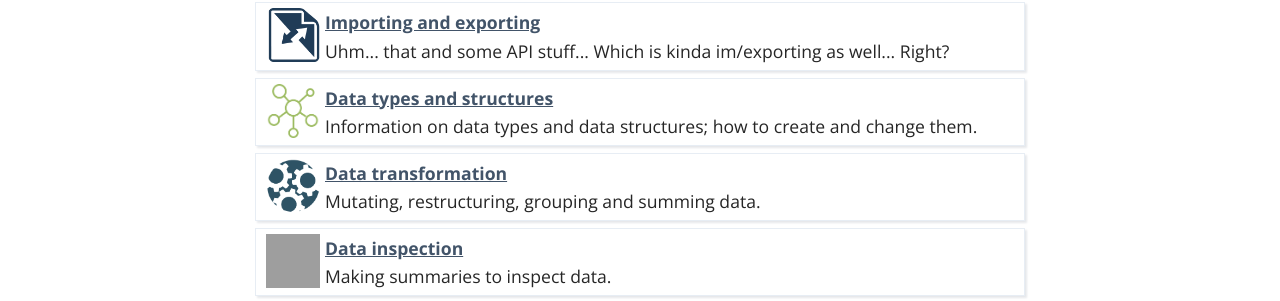
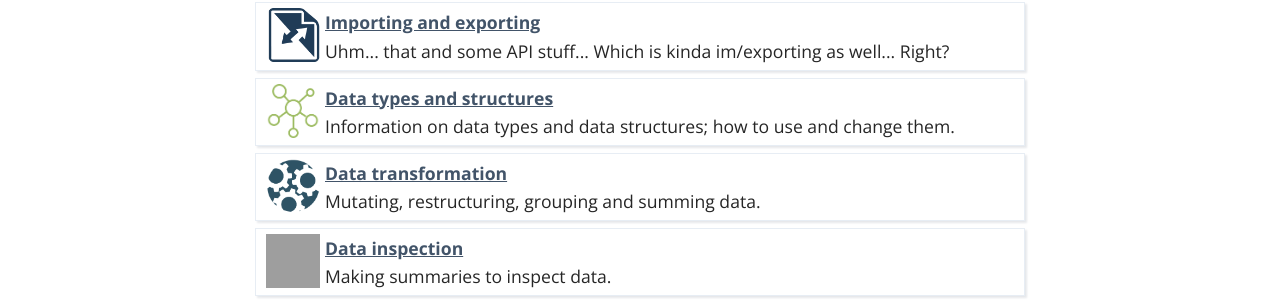
Before and after one commit to mark-me/mark-me.github.io, a Jekyll site: the page built from _pages/01-snippets-and-tips.md, in a window 1280 px wide and 900 px high. Shown: the part 438-739 px from the top of the window. Built offline with Jekyll 4.4.1, drawn with Linux system fonts in a browser that asks for light colours; nearby versions of some CDN libraries; some web fonts are replaced; comment, search, counter and statistics services are not loaded; grey boxes are pictures that could not be loaded.

Commit message:
Update snippet-index.yml

```diff
--- a/_data/snippet-index.yml
+++ b/_data/snippet-index.yml
@@ -15,7 +15,7 @@
 
 - title: Data types and structures
   url: /data-types/
-  description: Information on data types and data structures; how to create and change them.
+  description: Information on data types and data structures; how to use and change them.
   image: /_pages/snippets-and-tips/data-types.png
 
 - title: Data transformation
```
